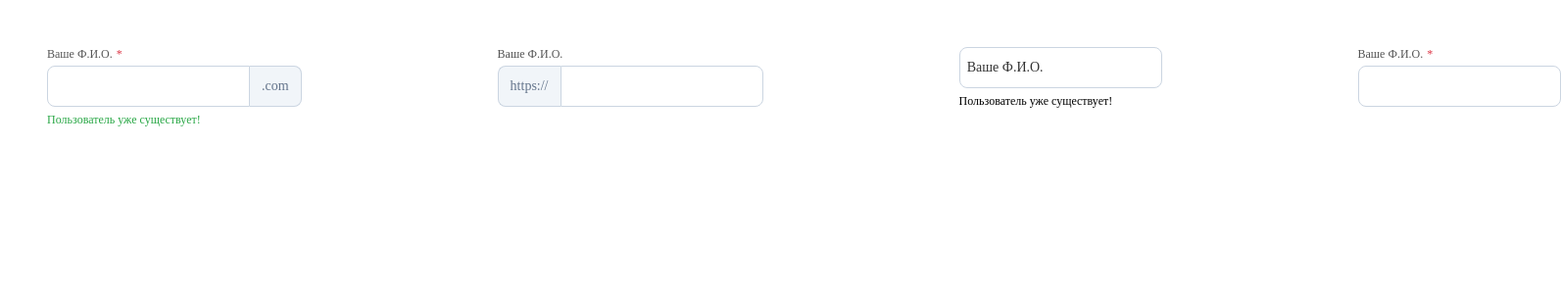
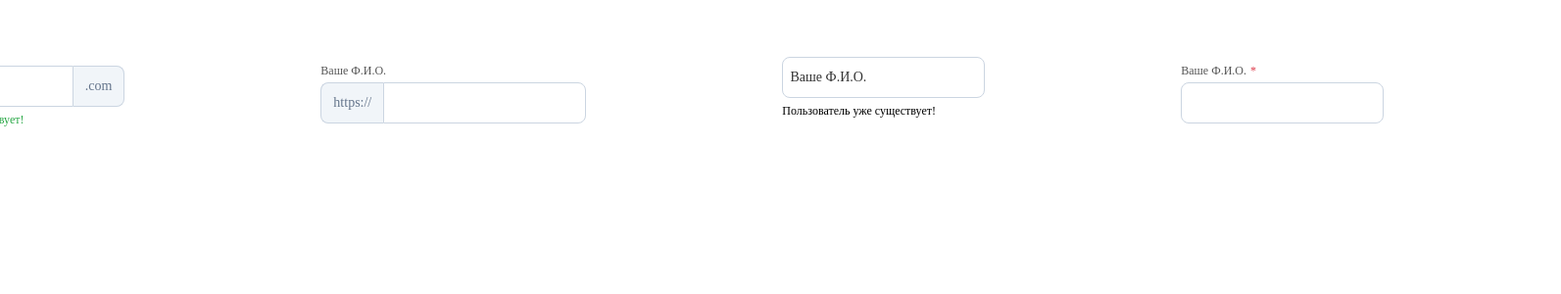
Before and after one commit to zafaruralov/ui-kit, a Vue app: page / in a window 1280 px wide. Shown: the top 300 px of the page at 98% size, 1593 px wide, since content can reach past the window. Built offline with nearby package versions, Linux system fonts and the light colour scheme.

Commit message:
refactor

```diff
--- a/src/App.vue
+++ b/src/App.vue
@@ -21,9 +21,7 @@
       :has-icon-left="false"
       message="Пользователь уже существует!"
     >
-      <!-- <template #icon-right> -->
       <img src="/public/favicon.ico" alt="icon" />
-      <!-- </template> -->
     </InputText>
     <InputText v-model="inputValue" label="Ваше Ф.И.О." placeholder="hi" required readonly :is-static-label="true">
     </InputText>
@@ -37,5 +35,7 @@ import InputText from "./components/DynamicInput.vue";
   padding: 40px;
   display: flex;
   gap: 200px;
+  align-items: center;
+  justify-content: center;
 }
 </style>
```
Also changed, not shown: src/components/DynamicInput.vue (+0 -7 lines).
